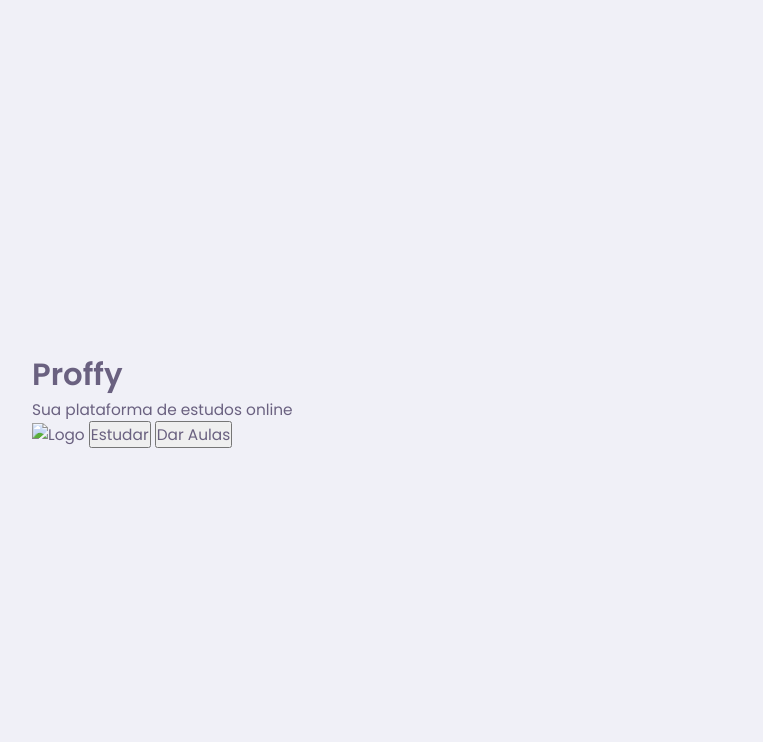
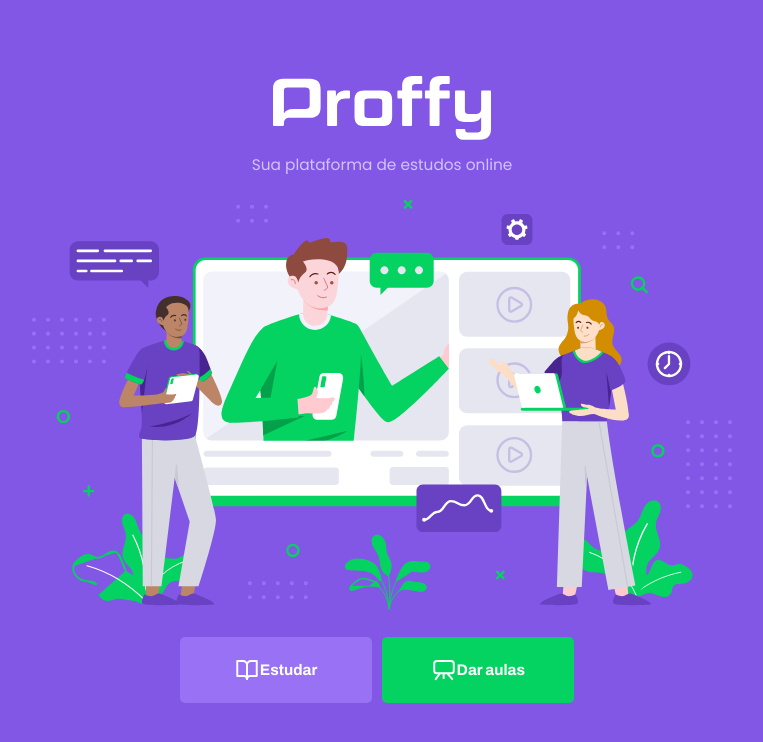
Before and after one commit to Diegooliveyra/NextLevelWeek-2, a plain HTML site: page index.html in a window 1280 px wide. Shown: the whole page, without its empty margins (258-1021 px from the left). Drawn offline with Linux system fonts and the light colour scheme.

Commit message:
estilizado a page-landing

```diff
--- /dev/null
+++ b/css/partials/page-landing.css
@@ -0,0 +1,62 @@
+:root{
+  font-size: 40%;
+}
+
+#page-landing {
+  background-color: var(--color-primary);
+}
+
+#page-landing #container {
+  color: var(--color-text-in-primary);
+}
+
+.logo-container img {
+  height: 10rem;
+}
+
+.logo-container {
+  text-align: center;
+  margin-bottom: 3.2rem;
+}
+
+.logo-container h2 {
+  font-weight: 500;
+  font-size: 3.6 rem;
+  line-height: 4.6rem;
+  margin-top: 0.8rem;
+}
+
+.hero-image{
+  width: 100%;
+}
+
+.buttons-container {
+  display: flex;
+  justify-content: center;
+  margin: 3.2rem 0;
+}
+
+.buttons-container a {
+  width: 30rem;
+  height: 10.4rem;
+  border-radius: 0.8rem;
+  margin-right: 1.6rem;
+  font: 700 2.4rem Archivo;
+  display: flex;
+  align-items: center;
+  justify-content: center;
+  text-decoration: none;
+  color: var(--color-button-text);
+}
+
+.buttons-container img {
+  height: 4rem;
+}
+
+.buttons-container a.study {
+  background: var(--color-primary-lighter);
+}
+
+.buttons-container a.give-classes {
+  background: var(--color-secondary);
+}
--- a/index.html
+++ b/index.html
@@ -4,16 +4,38 @@
     <meta charset="UTF-8" />
     <meta name="viewport" content="width=device-width, initial-scale=1.0" />
     <title>Proffy | Sua plataforma de estudos online</title>
-    <link rel="stylesheet" href="css/style.css">
-    <link href="https://fonts.googleapis.com/css2?family=Archivo:wght@400;700&amp;family=Poppins:wght@400;600&amp;display=swap" rel="stylesheet">
+    <link rel="stylesheet" href="css/style.css" />
+    <link rel="stylesheet" href="css/partials/page-landing.css" />
+
+    <link
+      href="https://fonts.googleapis.com/css2?family=Archivo:wght@400;700&amp;family=Poppins:wght@400;600&amp;display=swap"
+      rel="stylesheet"
+    />
   </head>
   <body id="page-landing">
     <div id="container">
-      <h1 >Proffy</h1>
-      <p>Sua plataforma de estudos online</p>
-      <img src="" alt="Logo" />
-      <button>Estudar</button>
-      <button>Dar Aulas</button>
-    </div><!--container-->
+      <div class="logo-container">
+        <img src="images/logo.svg" alt="Logo Proffy" />
+        <h2>Sua plataforma de estudos online</h2>
+      </div>
+
+      <img
+        class="hero-image"
+        src="images/landing.svg"
+        alt="Plataforma de Estudos"
+      />
+
+      <div class="buttons-container">
+        <a class="study" href="/study.html">
+          <img src="images/icons/study.svg" alt="Estudar" />
+          Estudar</a
+        >
+        <a class="give-classes" href="/give-classes.html">
+          <img src="images/icons/give-classes.svg" alt="" />
+          Dar aulas
+        </a>
+      </div>
+    </div>
+    <!--container-->
   </body>
 </html>
```
